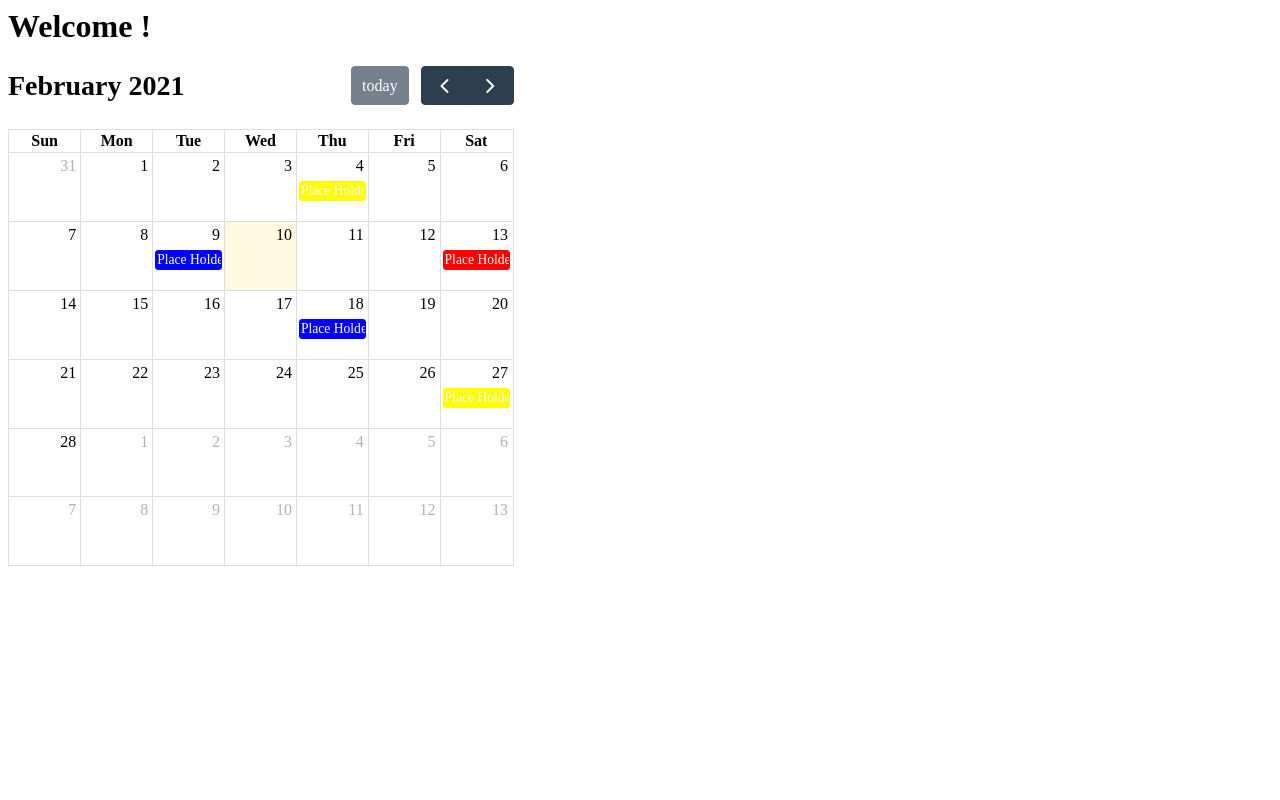
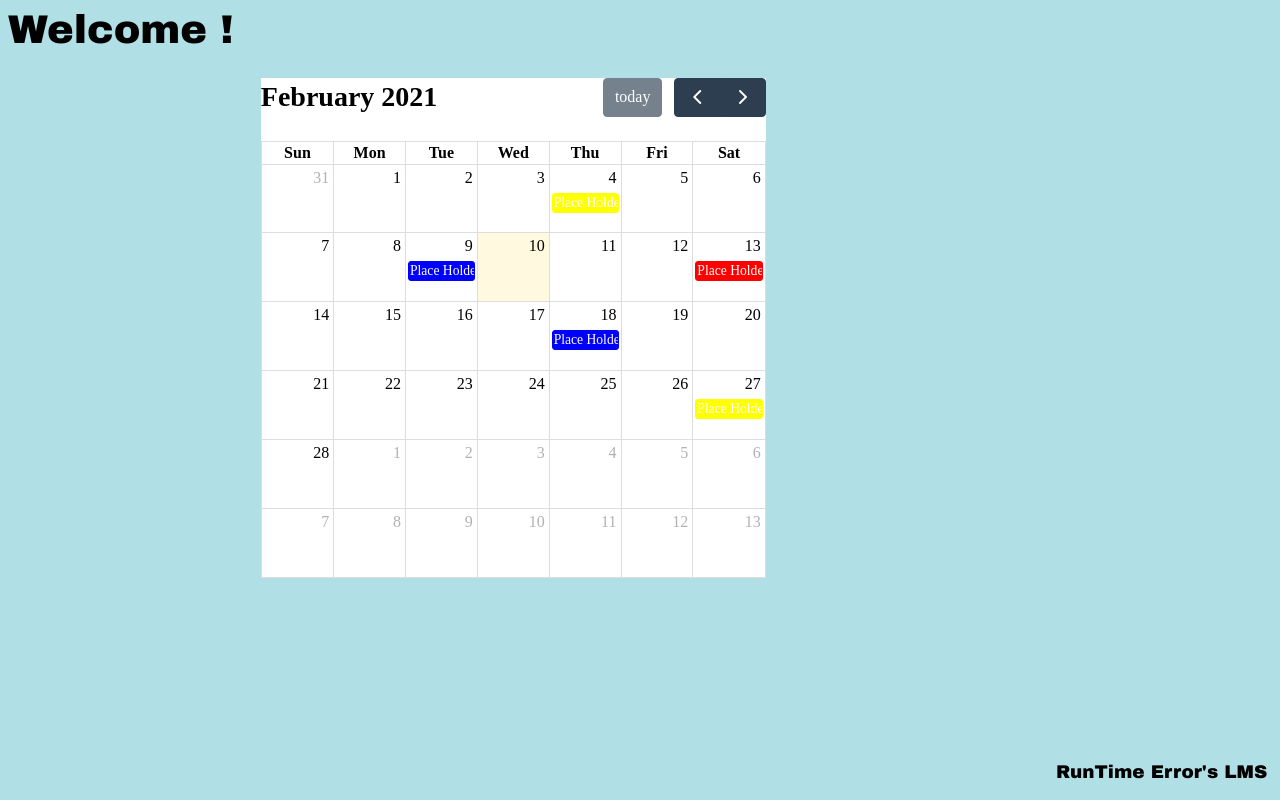
Before and after one commit to ImDustinJones/CS3750, a Java web app: page /home.jsp in a window 1280 px wide. Run offline with Tomcat 11, a stand-in JSP engine, Linux system fonts and the light colour scheme; the template is opened without the code that fills it, so the values that code supplies are empty; some libraries are stand-ins or nearby versions.

Commit message:
Calendar is fully done and connected via Microsoft SQL Server. A little bit of CSS.

```diff
--- /dev/null
+++ b/ProjectDemo/src/main/webapp/home.css
@@ -0,0 +1,19 @@
+body{
+    background-color: powderblue;
+}
+#calendar{
+    background-color: white;
+    margin-left: 20%;
+}
+#logoText{
+    position: fixed;
+    bottom: 0;
+    right: 1%;
+    z-index: 100;
+    font-size: 115%;
+    font-family: "Arial Black";
+}
+h1{
+    font-size: 250%;
+    font-family: "Arial Black";
+}
--- a/ProjectDemo/src/main/webapp/home.jsp
+++ b/ProjectDemo/src/main/webapp/home.jsp
@@ -53,5 +53,12 @@
 <body>
   <h1>Welcome ${firstName} ${lastName}!</h1>
   <div id='calendar' style="width: 40%;"></div> <%--Comment this out to hide the calendar for testing if it's annoying--%>
+
+
+
+
+  <div id='logoText'>
+      <p>RunTime Error's LMS</p>
+  </div>
 </body>
 </html>
```
Also changed, not shown: 4 other files.
